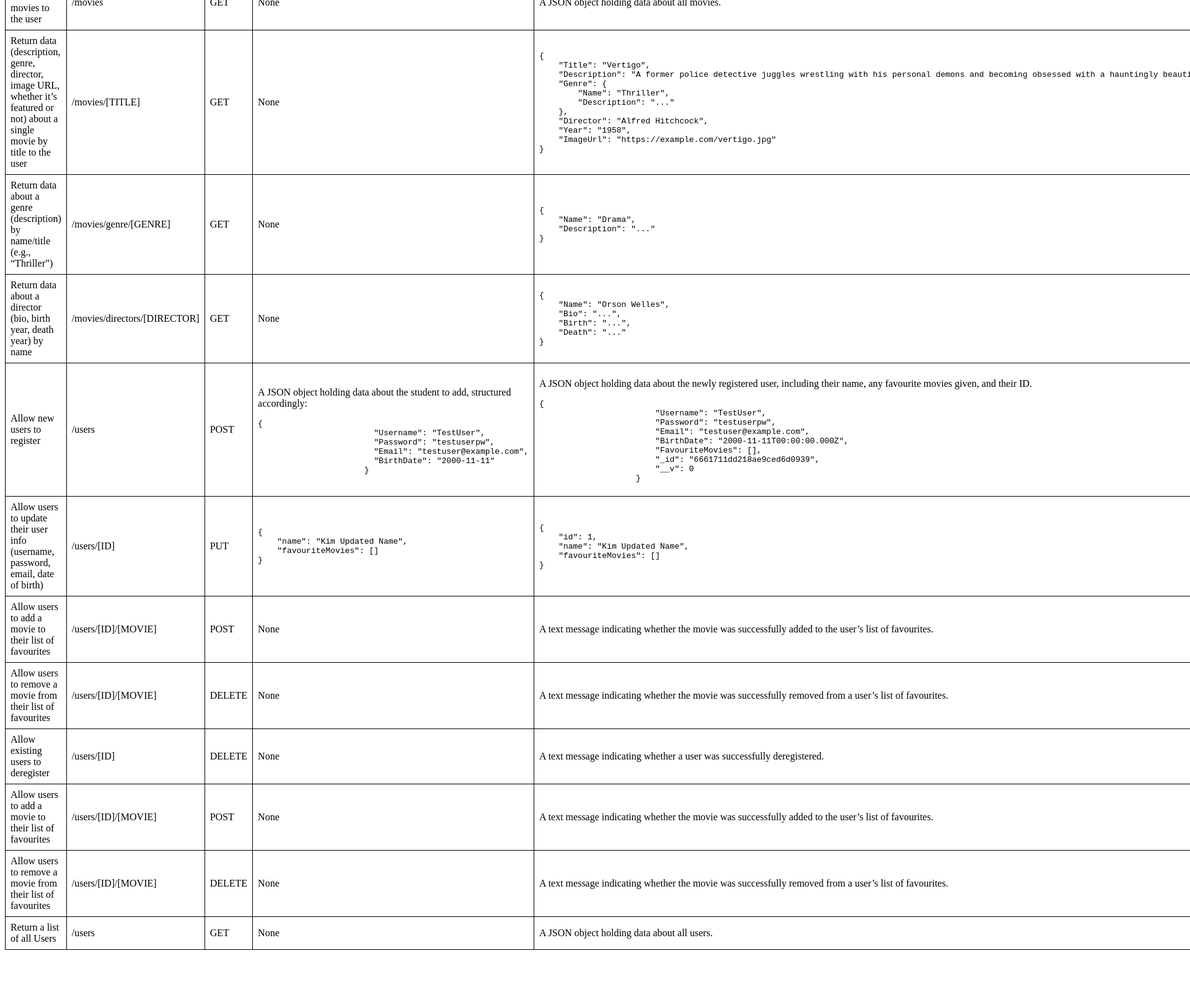
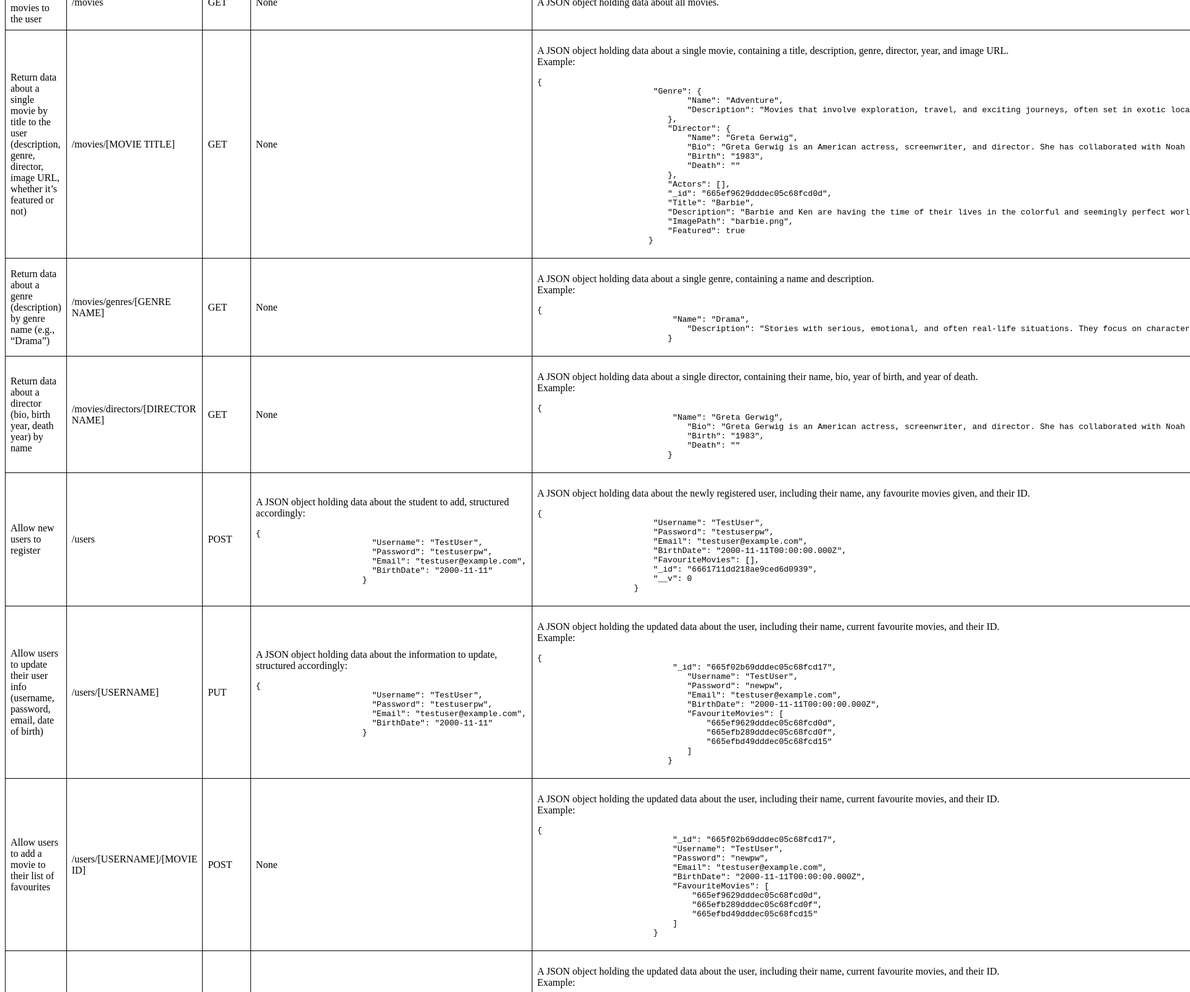
Before and after one commit to karidreyer/movie_api, a website: page public/documentation.html in a window 1280 px wide. Shown: the part 680-2280 px from the top of the page at 62% size, 1920 px wide, since content can reach past the window. Before the commit the page ends 2220 px from the top, so only its background shows below. Drawn offline with Linux system fonts and the light colour scheme.

Commit message:
update information on new/updated endpoints

```diff
--- a/public/documentation.html
+++ b/public/documentation.html
@@ -69,47 +69,63 @@
                 <td>A JSON object holding data about all movies.</td>
             </tr>
             <tr>
-                <td>Return data (description, genre, director, image URL, whether it’s featured or not) about a single movie by title to the user</td>
-                <td>/movies/[TITLE]</td>
+                <td>Return data about a single movie by title to the user (description, genre, director, image URL, whether it’s featured or not)</td>
+                <td>/movies/[MOVIE TITLE]</td>
                 <td>GET</td>
                 <td>None</td>
                 <td>
+                    <p>A JSON object holding data about a single movie, containing a title, description, genre, director, year, and image URL.<br>
+                    Example:<br>
+                    </p>
                     <pre>{
-    "Title": "Vertigo",
-    "Description": "A former police detective juggles wrestling with his personal demons and becoming obsessed with a hauntingly beautiful woman.",
                         "Genre": {
-        "Name": "Thriller",
-        "Description": "..."
+                               "Name": "Adventure",
+                               "Description": "Movies that involve exploration, travel, and exciting journeys, often set in exotic locations. They usually include a quest or mission."
                            },
-    "Director": "Alfred Hitchcock",
-    "Year": "1958",
-    "ImageUrl": "https://example.com/vertigo.jpg"
+                           "Director": {
+                               "Name": "Greta Gerwig",
+                               "Bio": "Greta Gerwig is an American actress, screenwriter, and director. She has collaborated with Noah Baumbach on several films and is known for her directorial work on Lady Bird, Little Women, and Barbie.",
+                               "Birth": "1983",
+                               "Death": ""
+                           },
+                           "Actors": [],
+                           "_id": "665ef9629dddec05c68fcd0d",
+                           "Title": "Barbie",
+                           "Description": "Barbie and Ken are having the time of their lives in the colorful and seemingly perfect world of Barbie Land. However, they soon discover the joys and perils of living among humans.",
+                           "ImagePath": "barbie.png",
+                           "Featured": true
                        }</pre>
                 </td>
             </tr>
             <tr>
-                <td>Return data about a genre (description) by name/title (e.g., “Thriller”)</td>
-                <td>/movies/genre/[GENRE]</td>
+                <td>Return data about a genre (description) by genre name (e.g., “Drama”)</td>
+                <td>/movies/genres/[GENRE NAME]</td>
                 <td>GET</td>
                 <td>None</td>
                 <td>
+                    <p>A JSON object holding data about a single genre, containing a name and description.<br>
+                        Example:<br>
+                        </p>
                         <pre>{
                             "Name": "Drama",
-    "Description": "..."
+                               "Description": "Stories with serious, emotional, and often real-life situations. They focus on character development and narrative, often dealing with complex issues."
                            }</pre>
                 </td>
             </tr>
             <tr>
                 <td>Return data about a director (bio, birth year, death year) by name</td>
-                <td>/movies/directors/[DIRECTOR]</td>
+                <td>/movies/directors/[DIRECTOR NAME]</td>
                 <td>GET</td>
                 <td>None</td>
                 <td>
+                    <p>A JSON object holding data about a single director, containing their name, bio, year of birth, and year of death.<br>
+                        Example:<br>
+                        </p>
                         <pre>{
-    "Name": "Orson Welles",
-    "Bio": "...",
-    "Birth": "...",
-    "Death": "..."
+                            "Name": "Greta Gerwig",
+                               "Bio": "Greta Gerwig is an American actress, screenwriter, and director. She has collaborated with Noah Baumbach on several films and is known for her directorial work on Lady Bird, Little Women, and Barbie.",
+                               "Birth": "1983",
+                               "Death": ""
                            }</pre>
                 </td>
             </tr>
@@ -141,56 +157,87 @@
             </tr>
             <tr>
                 <td>Allow users to update their user info (username, password, email, date of birth)</td>
-                <td>/users/[ID]</td>
+                <td>/users/[USERNAME]</td>
                 <td>PUT</td>
                 <td>
+                    <p>A JSON object holding data about the information to update, structured accordingly:</p>
                     <pre>{
-    "name": "Kim Updated Name",
-    "favouriteMovies": []
+                        "Username": "TestUser",
+                        "Password": "testuserpw",
+                        "Email": "testuser@example.com",
+                        "BirthDate": "2000-11-11"
                       }</pre>
                 </td>
                 <td>
+                    <p>A JSON object holding the updated data about the user, including their name, current favourite movies, and their ID.<br>
+                        Example:<br>
+                        </p>
                         <pre>{
-    "id": 1,
-    "name": "Kim Updated Name",
-    "favouriteMovies": []
+                            "_id": "665f02b69dddec05c68fcd17",
+                               "Username": "TestUser",
+                               "Password": "newpw",
+                               "Email": "testuser@example.com",
+                               "BirthDate": "2000-11-11T00:00:00.000Z",
+                               "FavouriteMovies": [
+                                   "665ef9629dddec05c68fcd0d",
+                                   "665efb289dddec05c68fcd0f",
+                                   "665efbd49dddec05c68fcd15"
+                               ]
                            }</pre>
                 </td>
             </tr>
             <tr>
                 <td>Allow users to add a movie to their list of favourites</td>
-                <td>/users/[ID]/[MOVIE]</td>
+                <td>/users/[USERNAME]/[MOVIE ID]</td>
                 <td>POST</td>
                 <td>None</td>
-                <td>A text message indicating whether the movie was successfully added to the user’s list of favourites.</td>
+                <td>
+                    <p>A JSON object holding the updated data about the user, including their name, current favourite movies, and their ID.<br>
+                        Example:<br>
+                        </p>
+                        <pre>{
+                            "_id": "665f02b69dddec05c68fcd17",
+                            "Username": "TestUser",
+                            "Password": "newpw",
+                            "Email": "testuser@example.com",
+                            "BirthDate": "2000-11-11T00:00:00.000Z",
+                            "FavouriteMovies": [
+                                "665ef9629dddec05c68fcd0d",
+                                "665efb289dddec05c68fcd0f",
+                                "665efbd49dddec05c68fcd15"
+                            ]
+                        }</pre>
+                </td>
             </tr>
             <tr>
                 <td>Allow users to remove a movie from their list of favourites</td>
-                <td>/users/[ID]/[MOVIE]</td>
+                <td>/users/[USERNAME]/[MOVIE ID]</td>
                 <td>DELETE</td>
                 <td>None</td>
-                <td>A text message indicating whether the movie was successfully removed from a user’s list of favourites.</td>
+                <td>
+                    <p>A JSON object holding the updated data about the user, including their name, current favourite movies, and their ID.<br>
+                        Example:<br>
+                        </p>
+                        <pre>{
+                            "_id": "665f02b69dddec05c68fcd17",
+                            "Username": "TestUser",
+                            "Password": "newpw",
+                            "Email": "testuser@example.com",
+                            "BirthDate": "2000-11-11T00:00:00.000Z",
+                            "FavouriteMovies": [
+                                "665ef9629dddec05c68fcd0d",
+                                "665efb289dddec05c68fcd0f",
+                                "665efbd49dddec05c68fcd15"
+                            ]
+                        }</pre>
+                </td>
             </tr>
             <tr>
                 <td>Allow existing users to deregister</td>
-                <td>/users/[ID]</td>
+                <td>/users/[USERNAME]</td>
                 <td>DELETE</td>
                 <td>None</td>
                 <td>A text message indicating whether a user was successfully deregistered.</td>
-            </tr>
-            <tr>
-                <td>Allow users to add a movie to their list of favourites</td>
-                <td>/users/[ID]/[MOVIE]</td>
-                <td>POST</td>
-                <td>None</td>
-                <td>A text message indicating whether the movie was successfully added to the user’s list of favourites.</td>
-            </tr>
-            <tr>
-                <td>Allow users to remove a movie from their list of favourites</td>
-                <td>/users/[ID]/[MOVIE]</td>
-                <td>DELETE</td>
-                <td>None</td>
-                <td>A text message indicating whether the movie was successfully removed from a user’s list of favourites.</td>
             </tr>
             <tr>
                 <td>Return a list of all Users</td>
@@ -199,6 +246,30 @@
                 <td>None</td>
                 <td>A JSON object holding data about all users.</td>
             </tr>
+            <tr>
+                <td>Return data about a single user by Username</td>
+                <td>/users/[USERNAME]</td>
+                <td>GET</td>
+                <td>None</td>
+                <td>
+                    <p>A JSON object holding data about a single user, containing their Username, Password, Email, Birthday, and Favourite Movies.
+                        <br>
+                        Example:<br>
+                        </p>
+                        <pre>{
+                            "_id": "665f02b69dddec05c68fcd17",
+                            "Username": "TestUser",
+                            "Password": "newpw",
+                            "Email": "testuser@example.com",
+                            "BirthDate": "2000-11-11T00:00:00.000Z",
+                            "FavouriteMovies": [
+                                "665ef9629dddec05c68fcd0d",
+                                "665efb289dddec05c68fcd0f",
+                                "665efbd49dddec05c68fcd15"
+                            ]
+                        }</pre>
+                </td>
+            </tr>
 
 
         </tbody>
```
Lines whose indentation alone changed are shown as unchanged.
